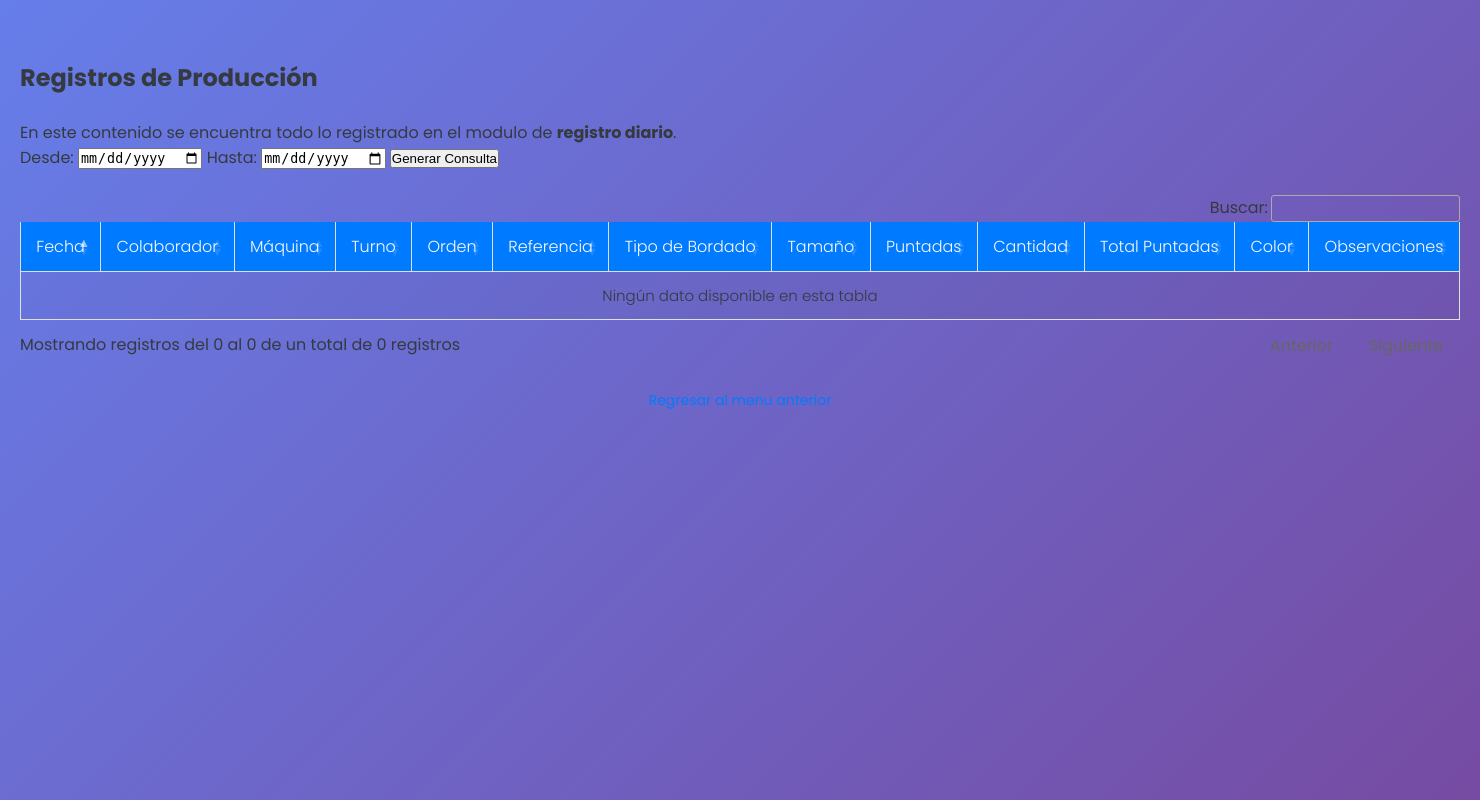
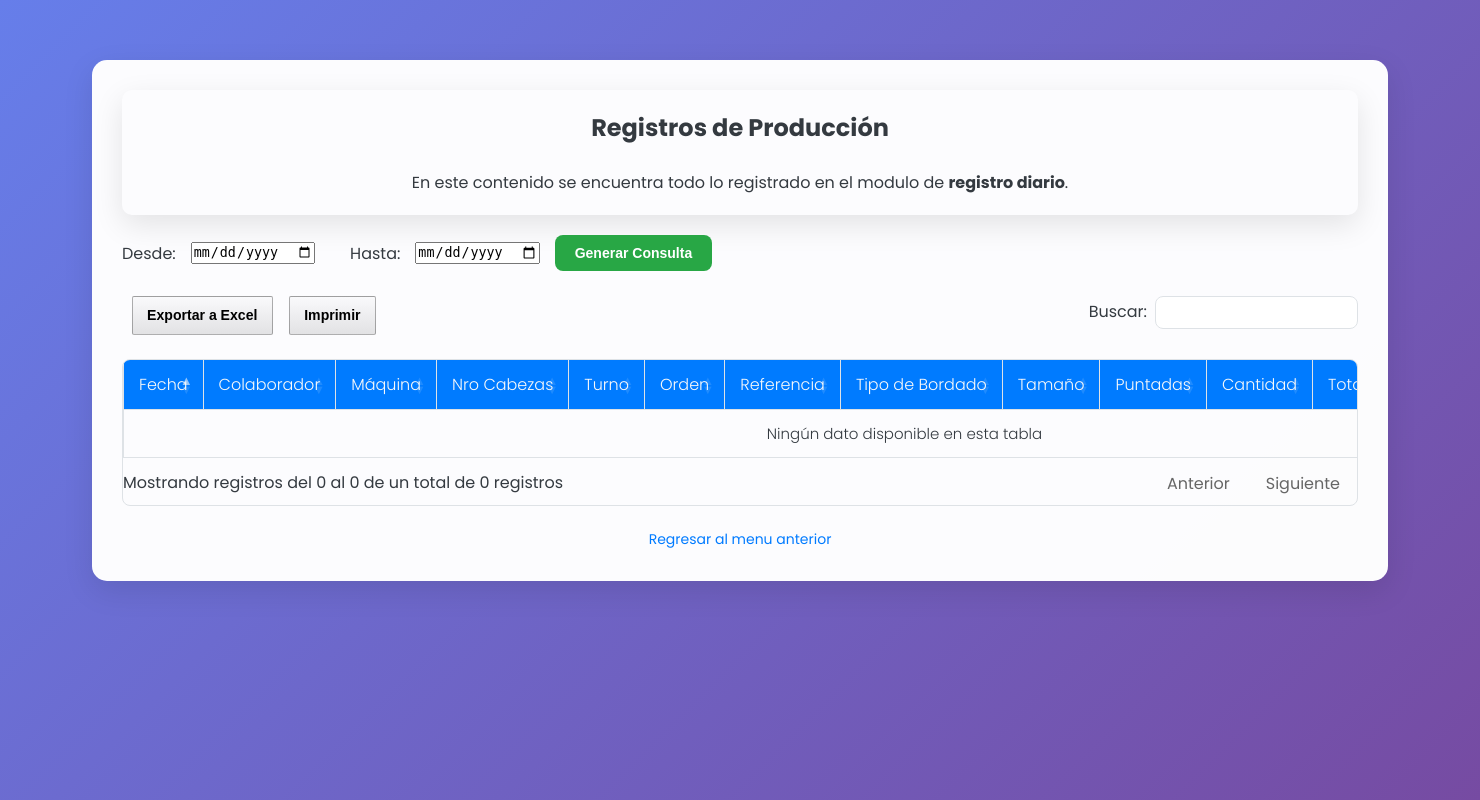
Before and after one commit to jd-kalde87/sistema_produccion, a PHP site: page /tabla_registro.php in a window 1480 px wide. Run offline with PHP 8.4, Linux system fonts and the light colour scheme; data that the repository does not hold is empty.

Commit message:
Add files via upload

```diff
--- a/admin_bordados.php
+++ b/admin_bordados.php
@@ -22,10 +22,11 @@ $_SESSION['bordados'] = obtenerTiposBordado($conn);
 </head>
 <body>
     <div class="main-container">
+        <div class="label_presentacion">
             <h2>Tipos de Bordado</h2>
             <p>En este modulo puedes consultar los tipos de bordado registrados en el sistema</p>
             <p>y tambien puede agregar o eliminar el que tu elijas</p>
-
+        </div>
         <!-- Mensajes de éxito/error -->
         <?php if (isset($_SESSION['success'])): ?>
             <p class="alert alert-success"><?= htmlspecialchars($_SESSION['success']) ?></p>
@@ -38,6 +39,7 @@ $_SESSION['bordados'] = obtenerTiposBordado($conn);
 
         <!-- Tabla de bordados existentes -->
         <div class="seccion-consulta">
+            <div id="tabla-produccion">
                 <h3>Tipos de Bordado Registrados en el Sistema</h3>
                 <div class="tabla-contenedor">
                         <?= generarTabla(
@@ -48,6 +50,7 @@ $_SESSION['bordados'] = obtenerTiposBordado($conn);
                             ],
                             'No hay tipos de bordado registrados.'
                         ) ?>
+                </div>
             </div>
         </div>
 
--- a/agregar_maquinaria.php
+++ b/agregar_maquinaria.php
@@ -21,10 +21,13 @@ $_SESSION['maquinas'] = $conn->query("SELECT * FROM maquinas")->fetch_all(MYSQLI
 </head>
 <body>
     <div class="main-container">
+        <div class="label_presentacion">
             <h2>Agregar Maquinaria</h2>
             <p>En esta seccion, podra ver la maquinaria registrada en el sistema</p>
             <p>y podra agregar mas al registro</p>
+        </div>
             <div class="seccion-consulta">
+                <div id="tabla-produccion">
                     <h3>Maquinaria Registrada en el sistema</h3>
                     <?= generarTabla(
                     $_SESSION['maquinas'] ?? [],
@@ -35,6 +38,7 @@ $_SESSION['maquinas'] = $conn->query("SELECT * FROM maquinas")->fetch_all(MYSQLI
                     ],
                     'No hay máquinas registradas.'
                     ) ?>
+                </div>
         </div>
         <!-- en esta parte se define los mensajes de error y validacion si la maquina existe -->
         <div class="seccion-formulario">
--- a/inicio.php
+++ b/inicio.php
@@ -35,7 +35,7 @@ if (!isset($_SESSION['loggedin']) || $_SESSION['loggedin'] !== true) {
         </div>
     </div>
  <div class="logout-container">
-        <a href="logout.php" class="btn" id="logout-btn">Cerrar sesión</a>
+        <a href="logout.php" class="btn btn-eliminar" id="logout-btn">Cerrar sesión</a>
     </div>
 </body>
 </html>
--- a/tabla_registro.php
+++ b/tabla_registro.php
@@ -1,41 +1,43 @@
 <?php
 session_start();
-// La lógica de obtención de datos ahora se ejecuta primero
 include 'php/obtener_registros.php';
 ?>
-
 <!DOCTYPE html>
 <html lang="es">
 <head>
     <meta charset="UTF-8">
     <title>Registros de Producción</title>
-
     <link rel="stylesheet" href="css/jquery.dataTables.css">
     <link rel="stylesheet" href="css/styles.css">
+    <link rel="stylesheet" href="css/buttons.dataTables.min.css">
 
 </head>
 <body>
-<div class="reporte-container">
+<div class="seccion-consulta">
+            <div class="label_presentacion">
                 <h2>Registros de Producción</h2>
                 <p>En este contenido se encuentra todo lo registrado en el modulo de <b>registro diario</b>.</p>
-
-    <form method="GET" action="">
+            </div>
+            <div class="rangofechas">
+                <form method="GET" action="" class="filtro-form">
                     <label for="fecha_inicio">Desde:</label>
                     <input type="date" name="fecha_inicio" value="<?= htmlspecialchars($_GET['fecha_inicio'] ?? '') ?>" required>
-
                     <label for="fecha_fin">Hasta:</label>
                     <input type="date" name="fecha_fin" value="<?= htmlspecialchars($_GET['fecha_fin'] ?? '') ?>" required>
+                    <button type="submit" class="btn btn-agregar">Generar Consulta</button>
+                </form>
+            </div>
+        <div id="contenedor-botones-export" class="dt-buttons"></div>
+        <div id="contenedor-buscador"></div>
 
-        <button type="submit">Generar Consulta</button>
-    </form>
-    <br>
-
-    <table id="tabla-produccion" class="tabla-registro display">
+        <div class="tabla-contenedor">
+                <table id="tabla-produccion" class="tabla-registro">
                     <thead>
                         <tr>
                             <th>Fecha</th>
                             <th>Colaborador</th>
                             <th>Máquina</th>
+                            <th>Nro Cabezas</th>
                             <th>Turno</th>
                             <th>Orden</th>
                             <th>Referencia</th>
@@ -49,12 +51,13 @@ include 'php/obtener_registros.php';
                         </tr>
                     </thead>
                     <tbody>
-        <?php if ($resultado): ?>
+                        <?php if (isset($resultado) && $resultado): ?>
                             <?php while ($row = $resultado->fetch_assoc()): ?>
                             <tr>
                                 <td><?= htmlspecialchars($row['marca_temporal']) ?></td>
                                 <td><?= htmlspecialchars($row['colaborador']) ?></td>
                                 <td><?= strtoupper(htmlspecialchars($row['marca_maquina'])) ?></td>
+                                <td><?= strtoupper(htmlspecialchars($row['nro_cabezas'])) ?></td>
                                 <td><?= strtoupper(htmlspecialchars($row['tipo_jornada'])) ?></td>
                                 <td><?= htmlspecialchars($row['orden_produccion']) ?></td>
                                 <td><?= htmlspecialchars($row['referencia']) ?></td>
@@ -70,14 +73,21 @@ include 'php/obtener_registros.php';
                         <?php endif; ?>
                     </tbody>
                 </table>
-
+        </div>
     <div class="form-links">
         <a href="informes.php">Regresar al menu anterior</a>
     </div>
  </div>
-
 <script src="js/jquery-3.7.0.min.js"></script>
 <script src="js/jquery.dataTables.js"></script>
+
+
+
+
+<script src="js/dataTables.buttons.min.js"></script>
+<script src="js/jszip.min.js"></script>
+<script src="js/buttons.html5.min.js"></script>
+<script src="js/buttons.print.min.js"></script>
 <script src="js/tabla_logic.js"></script>
 
 </body>
```
Also changed, not shown: admin_colores.php (+6 -3 lines), admin_maquinaria.php (+5 -4 lines), admin_piezas.php (+8 -5 lines), eliminar_maquina.php (+5 -2 lines), informes.php (+5 -4 lines), opciones_produccion.php (+5 -4 lines), registro_diairo.php (+9 -5 lines). Lines whose indentation alone changed are shown as unchanged.
